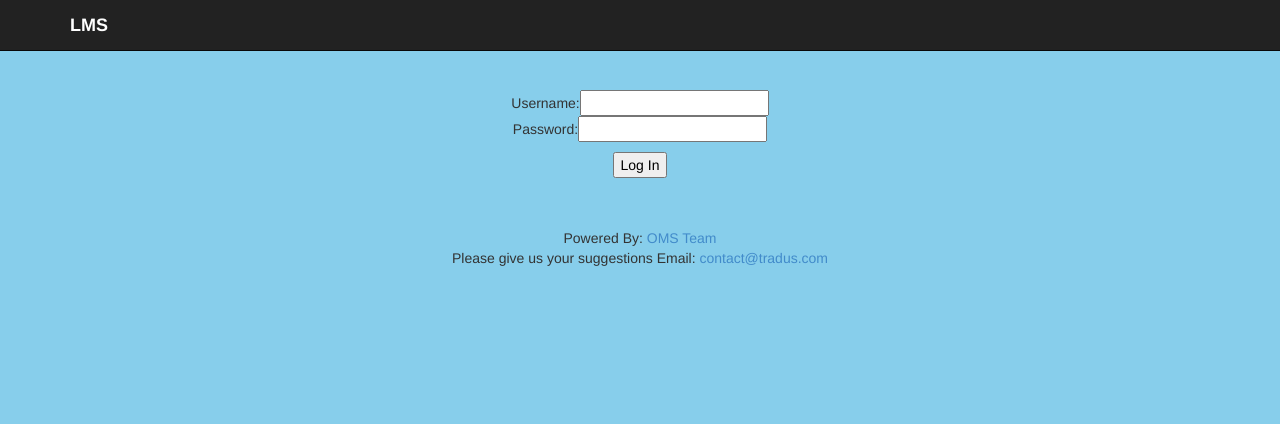
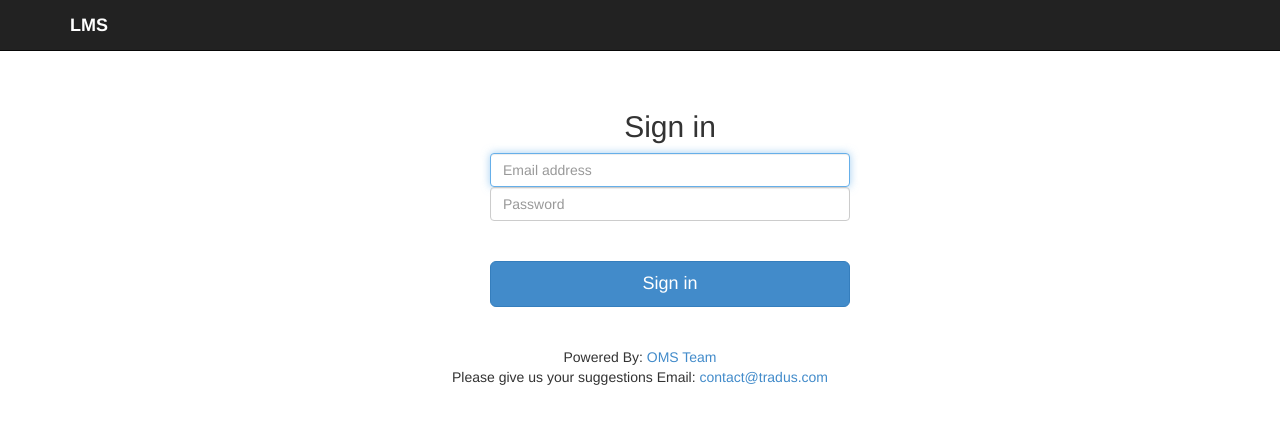
Before and after one commit to kdgupta/lms, a CodeIgniter app: page /CI/index.php/login/login_form in a window 1280 px wide. Shown: the top 424 px of the page. Run offline with CodeIgniter, Linux system fonts and the light colour scheme.

Commit message:
Updating signin html

```diff
--- a/application/views/login_view.php
+++ b/application/views/login_view.php
@@ -1,19 +1,24 @@
 <?php
-
 /*
  * To change this template, choose Tools | Templates
  * and open the template in the editor.
  */
 ?>
-<html>
-<head><title>WELCOME TO LOGIN PAGE </title>
-<body style="background-color:skyblue;">
-<form method='post' name='process'>
-Username:<input type="text" name="email" align="right" />
-<p>
-Password:<input type="password" name="password" />
-<p>
-<input type="submit" name="submit" value="Log In" />
-</form>
-</body>
-</html>
+
+<div class="container">
+    <div class="row">
+        <div class="col-lg-4"></div>
+        <div class="col-lg-4">
+            <form class="form-signin" role="form">
+                <h2 class="form-signin-heading">Sign in </h2>
+                <input type="text" name="email" align="right" class="form-control" placeholder="Email address" required="" autofocus="">
+                <input type="password" name="password" class="form-control" placeholder="Password" required="">
+                <label class="checkbox">
+
+                </label>
+                <button class="btn btn-lg btn-primary btn-block" type="submit">Sign in</button>
+            </form>
+        </div>
+        <div class="col-lg-4"></div>
+    </div>
+</div>
```
